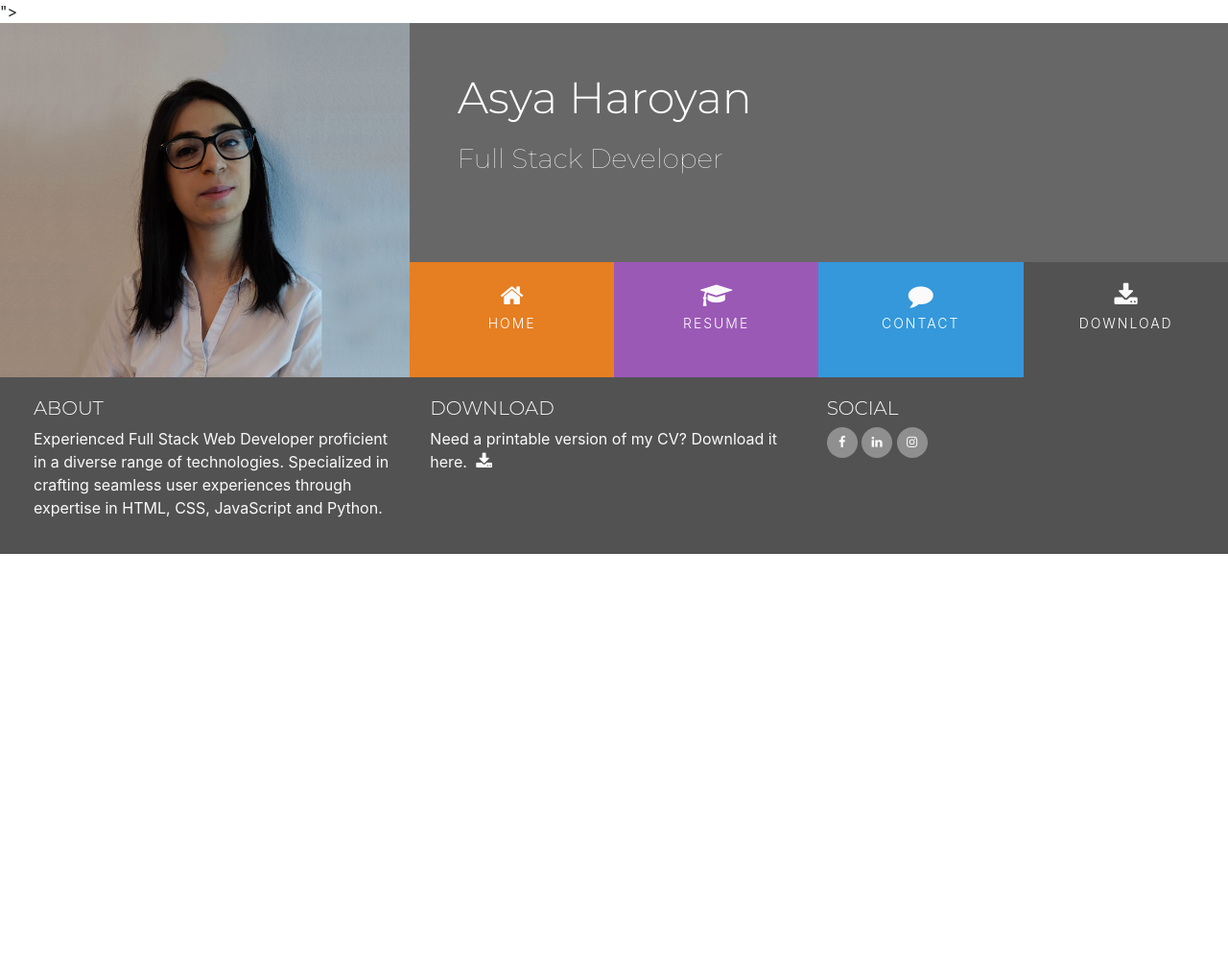
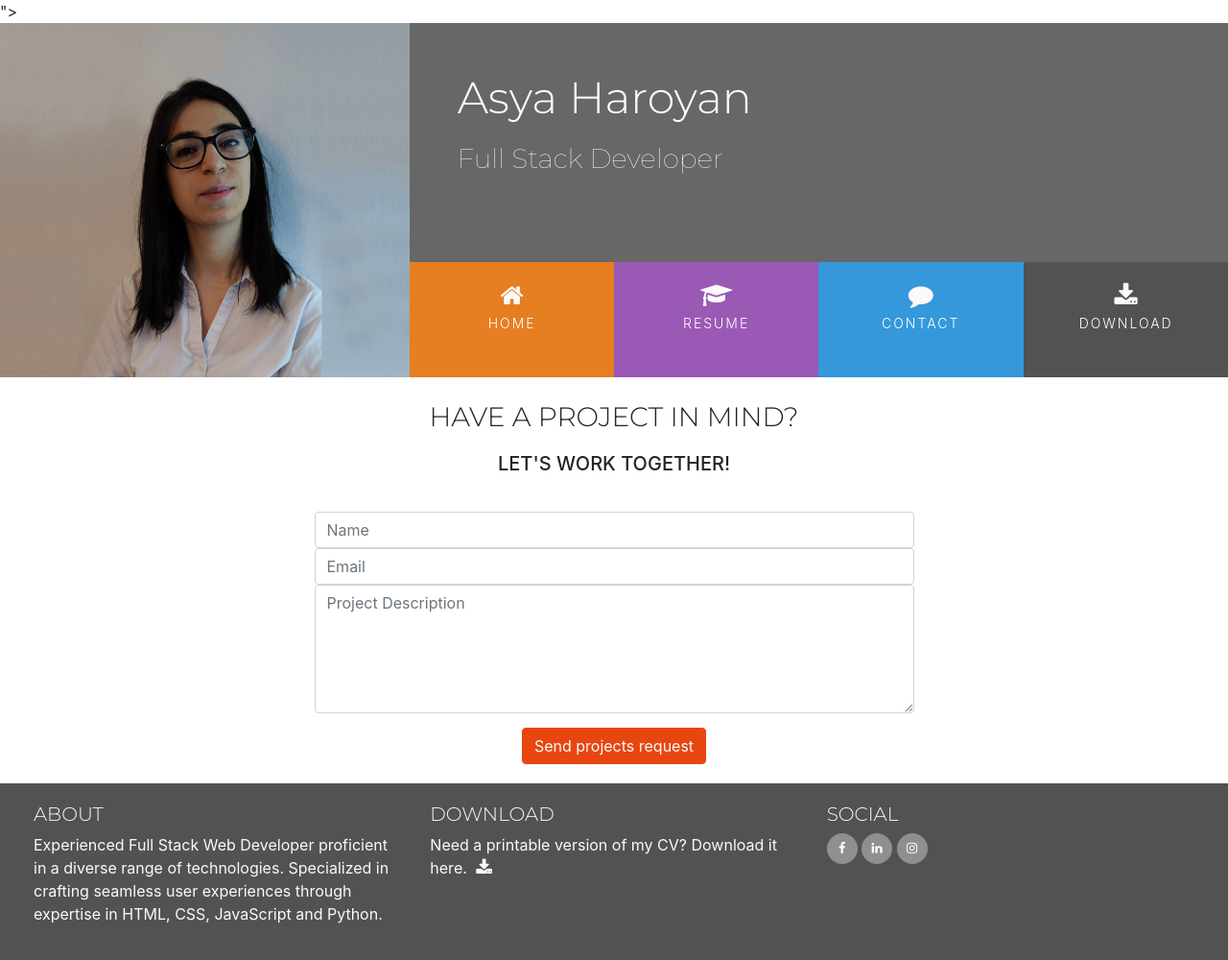
Before and after one commit to asyaharoyan/resume-project, a plain HTML site: page contact.html in a window 1280 px wide. Shown: the whole page at 96% size. Before the commit the page ends 800 px from the top, so only its background shows below. Drawn offline with nearby package versions, Linux system fonts and the light colour scheme.

Commit message:
Add contact page

```diff
--- a/assets/css/style.css
+++ b/assets/css/style.css
@@ -32,6 +32,10 @@
 
 .bg-color-work-history {
     background-color: #9b59b6;
+}
+
+.bg-color-contact {
+    background-color: #fff;
 }
 
 /* ---------------------------------------Headings */
@@ -335,3 +339,37 @@
 .history-items {
     margin-bottom: 30px;
 }
+
+/* ---------------------------------------Contact form */
+
+.contact-heading {
+    font-family: "Montserrat", sans-serif;
+    font-weight: 300;
+    margin-top: 25px;
+    margin-bottom: 20px;
+}
+
+.center-form {
+    padding-top: 10px;
+    margin: 0 auto;
+    max-width: 70%;
+}
+
+button[type="submit"] {
+    margin-top: 15px;
+    margin-bottom: 20px;
+    color: #fafafa;
+    background-color: #e84610;
+    border-color: #e84610;
+}
+
+/* ---------------------------------------Media queries */
+
+@media(min-width: 992px) {
+    .center-form {
+        padding-top: 30px;
+        min-height: 240px;
+        margin: 0 auto;
+        max-width: 50%;
+    }
+}
--- a/contact.html
+++ b/contact.html
@@ -27,17 +27,17 @@
                     <div class="col">
                         <ul id="nav" class="list-inline menucontainer">
                             <li class="col-6 col-sm-3 ui-menu-color-home list-inline-item menuitem">
-                                <a href="#" class="hvr-sweep-to-bottom"><i class="fa fa-home" aria-hidden="true"></i>
+                                <a href="index.html" class="hvr-sweep-to-bottom"><i class="fa fa-home" aria-hidden="true"></i>
                                     <span>Home</span>
                                 </a>
                             </li>
                             <li class="col-6 col-sm-3 ui-menu-color-resume list-inline-item menuitem">
-                                <a href="#" class="hvr-sweep-to-bottom"><i class="fa fa-graduation-cap" aria-hidden="true"></i>
+                                <a href="resume.html" class="hvr-sweep-to-bottom"><i class="fa fa-graduation-cap" aria-hidden="true"></i>
                                     <span>Resume</span>
                                 </a>
                             </li>
                             <li class="col-6 col-sm-3 ui-menu-color-contact list-inline-item menuitem">
-                                <a href="#" class="hvr-sweep-to-bottom"><i class="fa fa-comment" aria-hidden="true"></i>
+                                <a href="contact.html" class="hvr-sweep-to-bottom"><i class="fa fa-comment" aria-hidden="true"></i>
                                     <span>Contact</span>
                                 </a>
                             </li>
@@ -53,7 +53,26 @@
         </div>
 
     </header>
-    <section>
+    <section class="container-fluid">
+        <div class="row bg-color-contact">
+            <div class="col">
+                <h3 class="contact-heading uppercase text-center">Have a project in mind?</h3>
+                <h5 class="uppercase text-center">Let's work together!</h5>
+
+                <div class="center-form">
+                    <form action="">
+                        <input type="text" name="name" id="fullname" class="form-control" placeholder="Name" required>
+                        <input type="text" name="email" id="emailaddress" class="form-control" placeholder="Email" required>
+                       <textarea name="projectsummary" id="projectsummary" rows="5" class="form-control" placeholder="Project Description" required></textarea>
+                    <div class="form-row text-center">
+                        <div class="col">
+                            <button type="submit" class="btn btn-secondary">Send projects request</button>
+                        </div>
+                    </div>
+                    </form>
+                </div>
+            </div>
+        </div>
 
     </section>
     <footer class="container-fluid">
```
Also changed, not shown: index.html (+3 -3 lines), resume.html (+3 -3 lines).
